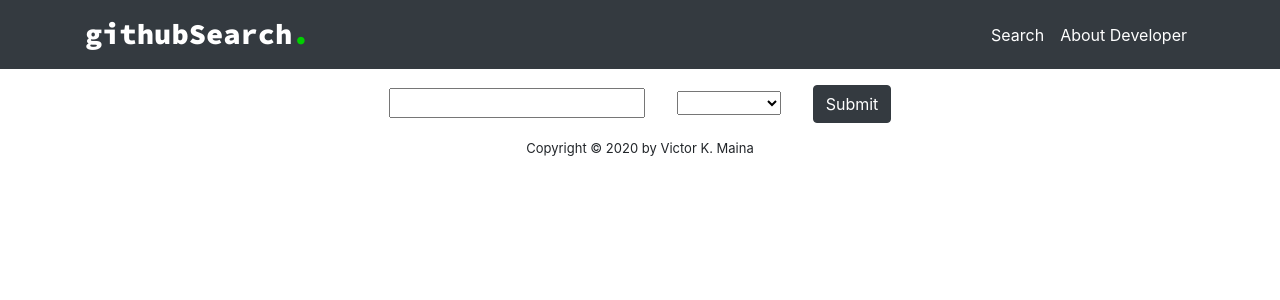
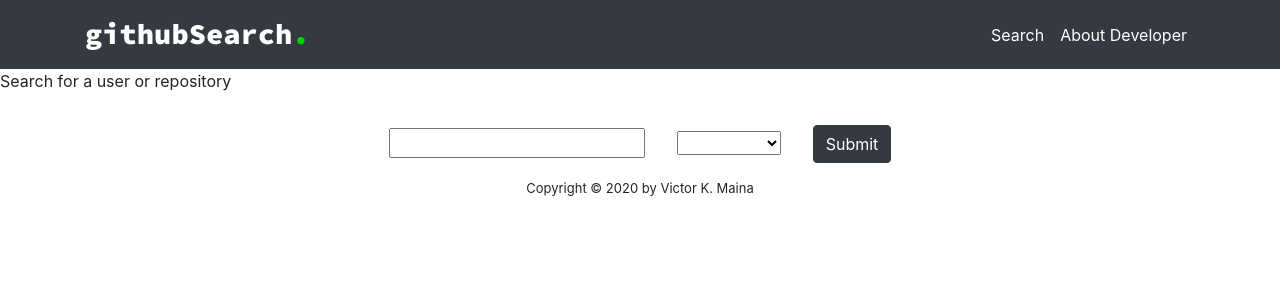
Before and after one commit to VictorKMaina/github-search, an Angular app: page /search in a window 1280 px wide. Shown: the top 300 px of the page. Built offline with nearby package versions, Linux system fonts and the light colour scheme.

Commit message:
add title on search component

```diff
--- a/src/app/components/search/search.component.html
+++ b/src/app/components/search/search.component.html
@@ -1,3 +1,4 @@
+<p>Search for a user or repository</p>
 <div class="container d-flex justify-content-center">
     <form action="" #form="ngForm" autocomplete="off">
         <input #input type="text" [(ngModel)]="query.query" name="query" class="m-3">
```
